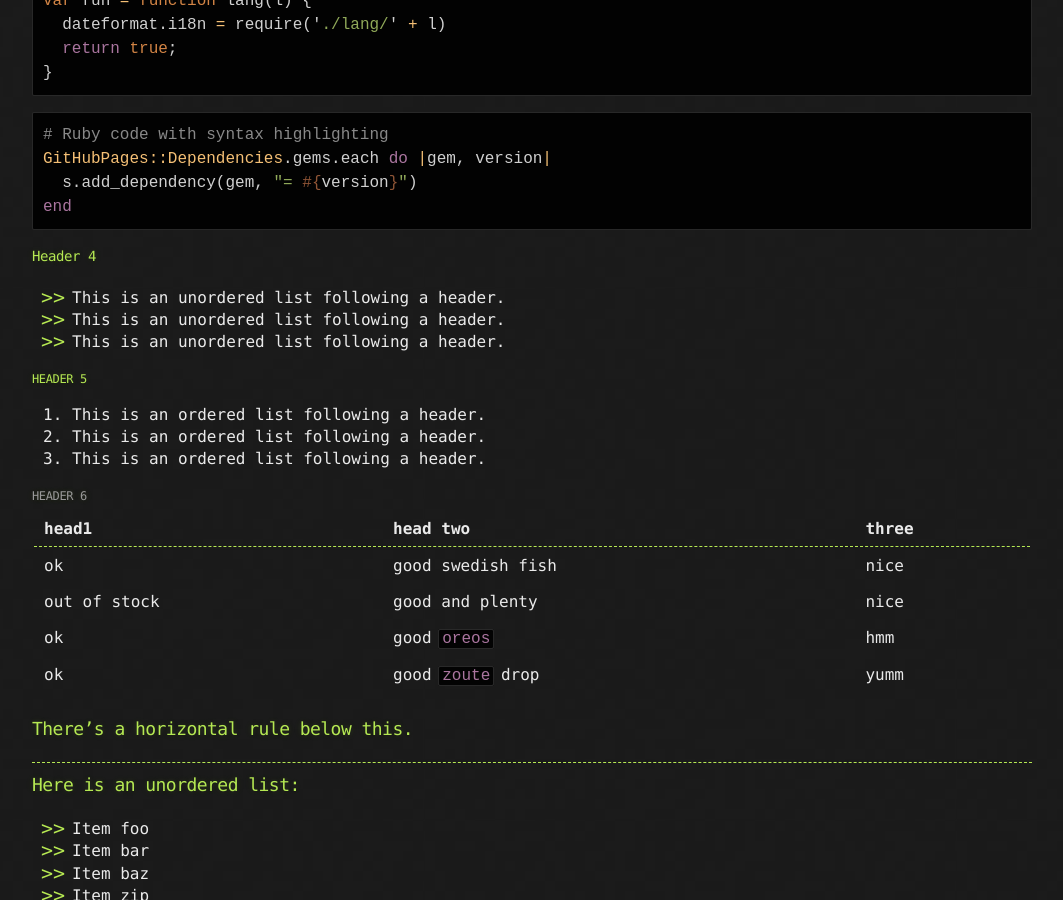
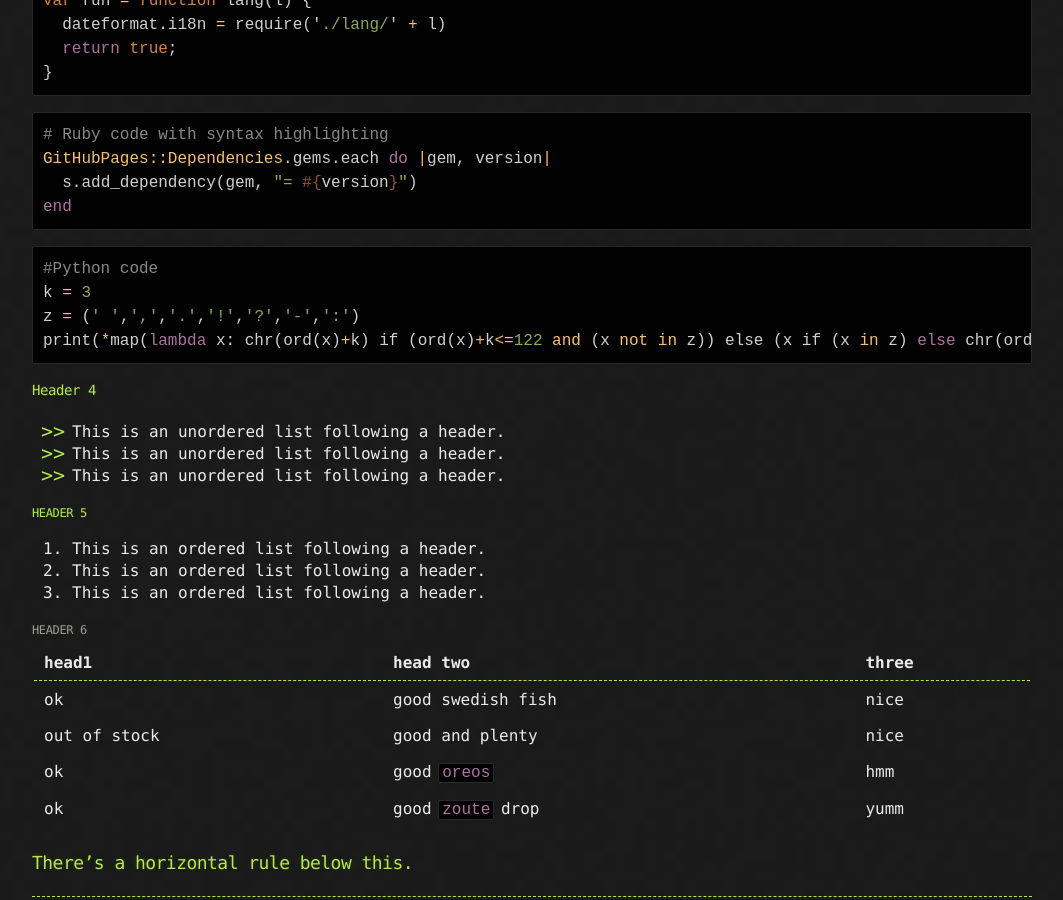
Before and after one commit to NetherQuartz/NetherQuartz.github.io, a Jekyll site: the page built from index.md, in a window 1280 px wide and 900 px high, scrolled down 776 px. Shown: the whole window, without its empty margins (108-1171 px from the left). Built offline with Jekyll 4.4.1, drawn with Linux system fonts in a browser that asks for light colours.

Commit message:
Update index.md

````diff
--- a/index.md
+++ b/index.md
@@ -35,6 +35,13 @@ var fun = function lang(l) {
 GitHubPages::Dependencies.gems.each do |gem, version|
   s.add_dependency(gem, "= #{version}")
 end
+```
+
+```python
+#Python code
+k = 3
+z = (' ',',','.','!','?','-',':')
+print(*map(lambda x: chr(ord(x)+k) if (ord(x)+k<=122 and (x not in z)) else (x if (x in z) else chr(ord(x)+k-122+96)), input()), sep='')
 ```
 
 #### Header 4
````
